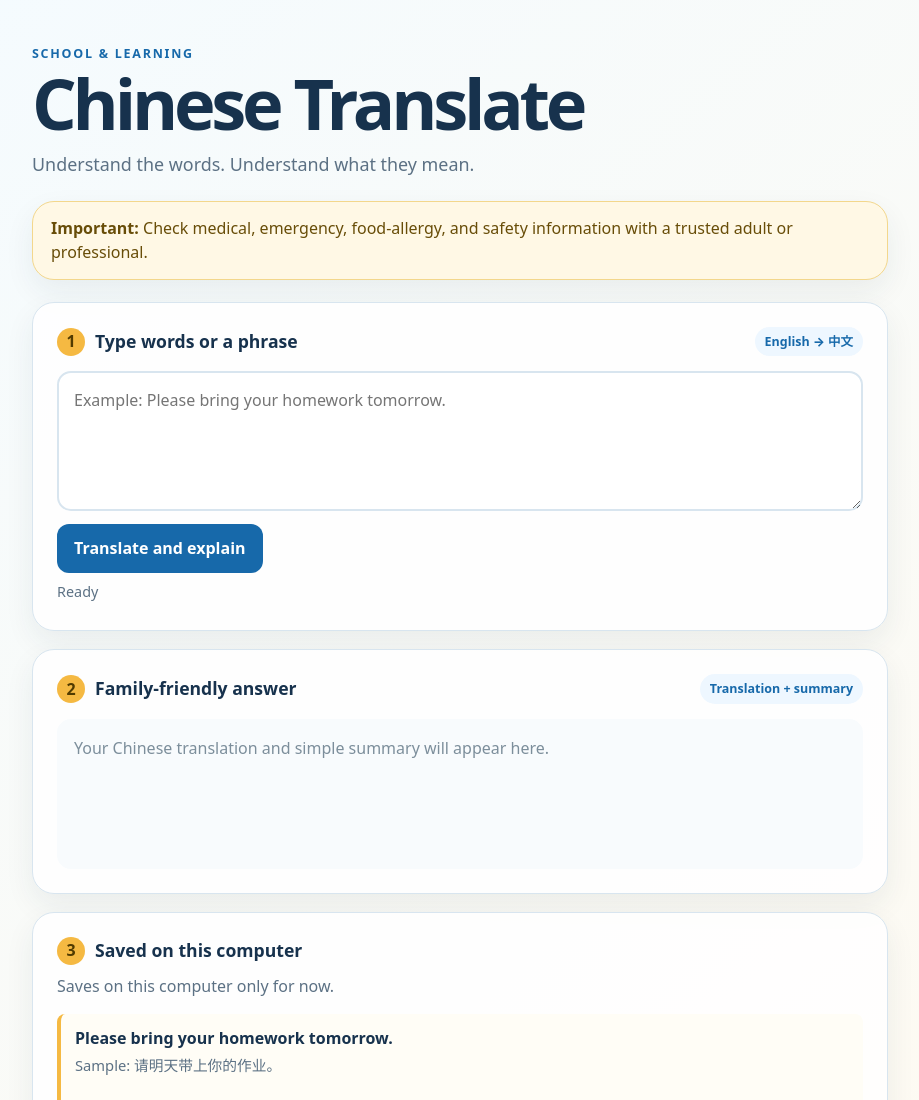
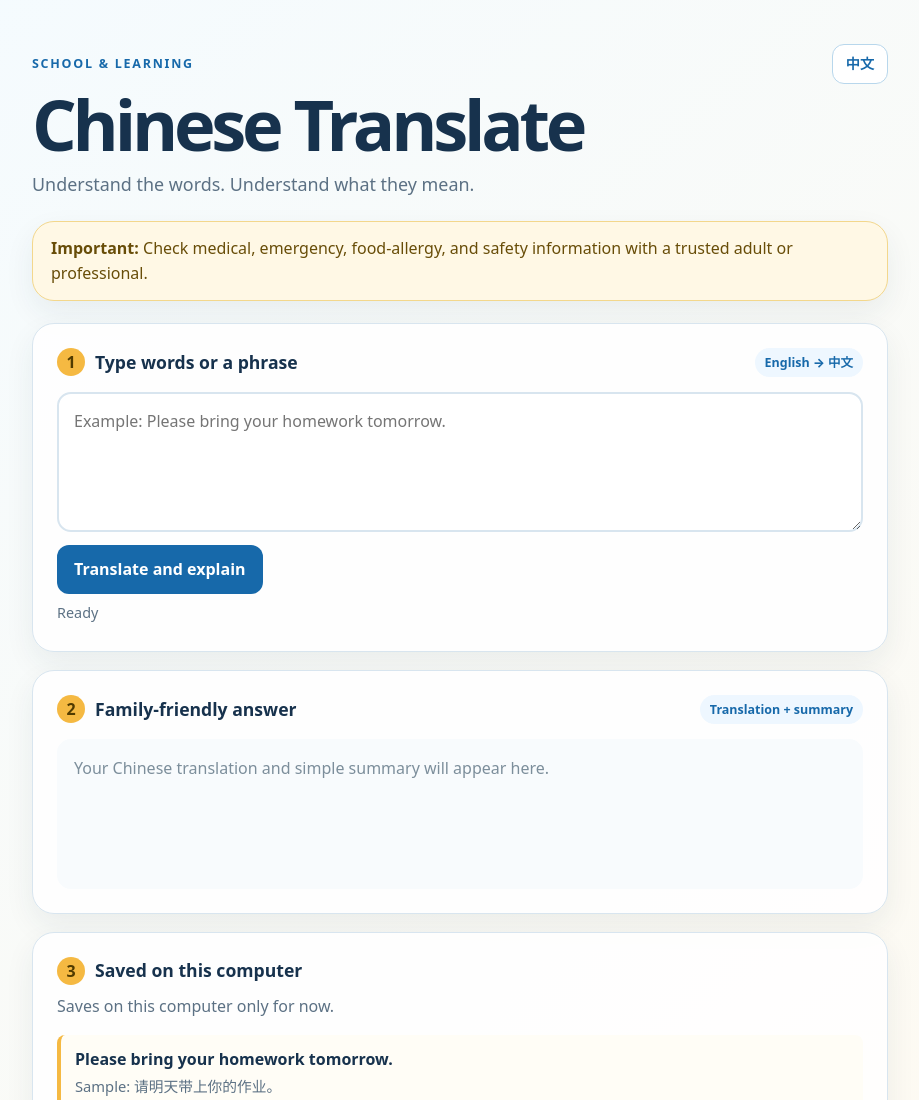
Before and after one commit to Bro-why/Chinese-Translate, a plain HTML site: page index.html in a window 1280 px wide. Shown: the top 1100 px of the page, without its empty margins (180-1099 px from the left). Drawn offline with Linux system fonts and the light colour scheme.

Commit message:
Add English Chinese interface switch

```diff
--- a/app.js
+++ b/app.js
@@ -4,7 +4,47 @@ const secondButton = document.querySelector('#second-button');
 const answer = document.querySelector('#answer');
 const status = document.querySelector('#status');
 const savedList = document.querySelector('#saved-list');
+const languageToggle = document.querySelector('#language-toggle');
 let lastText = '';
+let language = localStorage.getItem('uiLanguage') || 'en';
+
+const words = {
+  en: {
+    eyebrow: 'School & learning', subtitle: 'Understand the words. Understand what they mean.', important: 'Important:',
+    safety: 'Check medical, emergency, food-allergy, and safety information with a trusted adult or professional.',
+    inputTitle: 'Type words or a phrase', direction: 'English → 中文', inputPlaceholder: 'Example: Please bring your homework tomorrow.', inputLabel: 'Words to translate', safetyLabel: 'Safety reminder',
+    translate: 'Translate and explain', ready: 'Ready', inputNeeded: 'Type a word or phrase first.', thinking: 'Thinking…',
+    answerTitle: 'Family-friendly answer', difference: 'Translation + summary', answerPlaceholder: 'Your Chinese translation and simple summary will appear here.',
+    secondVersion: 'Give me a second version', savedTitle: 'Saved on this computer', savedNote: 'Saves on this computer only for now.',
+    tryAgain: 'Please try again.', toggle: '中文', language: 'en', title: 'Chinese Translate',
+  },
+  zh: {
+    eyebrow: '学校与学习', subtitle: '理解这些词，也理解它们的意思。', important: '重要：',
+    safety: '医疗、紧急、食物过敏和安全信息，请向可信任的成年人或专业人士确认。',
+    inputTitle: '输入单词或短语', direction: '英文 → 中文', inputPlaceholder: '例如：请明天带上你的作业。', inputLabel: '要翻译的文字', safetyLabel: '安全提醒',
+    translate: '翻译并解释', ready: '准备好了', inputNeeded: '请先输入单词或短语。', thinking: '思考中…',
+    answerTitle: '适合家庭理解的答案', difference: '翻译 + 总结', answerPlaceholder: '中文翻译和简单总结会显示在这里。',
+    secondVersion: '再给我一个版本', savedTitle: '保存在这台电脑上', savedNote: '目前只保存在这台电脑上。',
+    tryAgain: '请再试一次。', toggle: 'English', language: 'zh', title: '中文翻译',
+  },
+};
+
+function t(key) { return words[language][key]; }
+
+function setLanguage(nextLanguage) {
+  language = nextLanguage;
+  localStorage.setItem('uiLanguage', language);
+  const current = words[language];
+  document.documentElement.lang = current.language;
+  document.title = current.title;
+  document.querySelectorAll('[data-i18n]').forEach(element => { element.textContent = current[element.dataset.i18n]; });
+  document.querySelectorAll('[data-i18n-placeholder]').forEach(element => { element.placeholder = current[element.dataset.i18nPlaceholder]; });
+  document.querySelectorAll('[data-i18n-label]').forEach(element => { element.setAttribute('aria-label', current[element.dataset.i18nLabel]); });
+  document.querySelectorAll('[data-i18n-aria]').forEach(element => { element.setAttribute('aria-label', current[element.dataset.i18nAria]); });
+  languageToggle.textContent = current.toggle;
+  if (answer.classList.contains('empty')) answer.textContent = current.answerPlaceholder;
+  if (status.textContent !== 'Thinking…' && status.textContent !== '思考中…') status.textContent = current.ready;
+}
 
 function showAnswer(text) {
   answer.textContent = text;
@@ -25,10 +65,10 @@ function renderSaved() {
 
 async function translate(secondVersion = false) {
   const text = (secondVersion ? lastText : input.value).trim();
-  if (!text) { status.textContent = 'Type a word or phrase first.'; input.focus(); return; }
+  if (!text) { status.textContent = t('inputNeeded'); input.focus(); return; }
   translateButton.disabled = true;
   secondButton.disabled = true;
-  status.textContent = 'Thinking…';
+  status.textContent = t('thinking');
   try {
     const response = await fetch('/api/translate', {
       method: 'POST',
@@ -41,11 +81,11 @@ async function translate(secondVersion = false) {
     showAnswer(body.answer);
     translateStorage.saveItem({ text, answer: body.answer });
     renderSaved();
-    status.textContent = 'Ready';
+    status.textContent = t('ready');
     secondButton.hidden = false;
   } catch (error) {
     showAnswer(error.message || 'The AI could not answer right now. Please check the internet.');
-    status.textContent = 'Please try again.';
+    status.textContent = t('tryAgain');
   } finally {
     translateButton.disabled = false;
     secondButton.disabled = false;
@@ -55,4 +95,6 @@ async function translate(secondVersion = false) {
 translateButton.addEventListener('click', () => translate(false));
 secondButton.addEventListener('click', () => translate(true));
 input.addEventListener('keydown', event => { if (event.key === 'Enter') translate(false); });
+languageToggle.addEventListener('click', () => setLanguage(language === 'en' ? 'zh' : 'en'));
+setLanguage(language);
 renderSaved();
--- a/index.html
+++ b/index.html
@@ -9,29 +9,29 @@
 <body>
   <main class="app-shell">
     <header>
-      <div class="eyebrow">School & learning</div>
+      <div class="header-row"><div class="eyebrow" data-i18n="eyebrow">School & learning</div><button id="language-toggle" class="language-toggle" type="button">中文</button></div>
       <h1>Chinese Translate</h1>
-      <p class="subtitle">Understand the words. Understand what they mean.</p>
+      <p class="subtitle" data-i18n="subtitle">Understand the words. Understand what they mean.</p>
     </header>
 
-    <section class="safety" aria-label="Safety reminder"><strong>Important:</strong> Check medical, emergency, food-allergy, and safety information with a trusted adult or professional.</section>
+    <section class="safety" data-i18n-aria="safetyLabel" aria-label="Safety reminder"><strong data-i18n="important">Important:</strong> <span data-i18n="safety">Check medical, emergency, food-allergy, and safety information with a trusted adult or professional.</span></section>
 
     <section class="translator-card">
-      <div class="card-heading"><div><span class="step">1</span><h2>Type words or a phrase</h2></div><span class="language-pill">English → 中文</span></div>
-      <textarea id="translation-input" placeholder="Example: Please bring your homework tomorrow." aria-label="Words to translate"></textarea>
-      <button id="translate-button" class="primary">Translate and explain</button>
+      <div class="card-heading"><div><span class="step">1</span><h2 data-i18n="inputTitle">Type words or a phrase</h2></div><span class="language-pill" data-i18n="direction">English → 中文</span></div>
+      <textarea id="translation-input" data-i18n-placeholder="inputPlaceholder" data-i18n-label="inputLabel" placeholder="Example: Please bring your homework tomorrow." aria-label="Words to translate"></textarea>
+      <button id="translate-button" class="primary" data-i18n="translate">Translate and explain</button>
       <div id="status" class="status" role="status">Ready</div>
     </section>
 
     <section class="answer-card">
-      <div class="card-heading"><div><span class="step">2</span><h2>Family-friendly answer</h2></div><span class="difference">Translation + summary</span></div>
-      <div id="answer" class="answer empty">Your Chinese translation and simple summary will appear here.</div>
-      <button id="second-button" class="secondary" hidden>Give me a second version</button>
+      <div class="card-heading"><div><span class="step">2</span><h2 data-i18n="answerTitle">Family-friendly answer</h2></div><span class="difference" data-i18n="difference">Translation + summary</span></div>
+      <div id="answer" class="answer empty" data-i18n="answerPlaceholder">Your Chinese translation and simple summary will appear here.</div>
+      <button id="second-button" class="secondary" hidden data-i18n="secondVersion">Give me a second version</button>
     </section>
 
     <section class="saved-card">
-      <div class="card-heading"><div><span class="step">3</span><h2>Saved on this computer</h2></div></div>
-      <p class="muted">Saves on this computer only for now.</p>
+      <div class="card-heading"><div><span class="step">3</span><h2 data-i18n="savedTitle">Saved on this computer</h2></div></div>
+      <p class="muted" data-i18n="savedNote">Saves on this computer only for now.</p>
       <ul id="saved-list"></ul>
     </section>
   </main>
--- a/styles.css
+++ b/styles.css
@@ -2,7 +2,8 @@
 * { box-sizing: border-box; }
 body { margin: 0; background: linear-gradient(140deg, #f4fbff, #fffaf0); color: var(--ink); font: 16px/1.55 system-ui, -apple-system, Segoe UI, sans-serif; }
 .app-shell { max-width: 900px; margin: 0 auto; padding: 44px 22px 70px; }
-header { margin-bottom: 22px; } .eyebrow { color: var(--blue); font-size: .78rem; font-weight: 800; letter-spacing: .14em; text-transform: uppercase; }
+header { margin-bottom: 22px; } .header-row { display: flex; align-items: center; justify-content: space-between; gap: 14px; } .eyebrow { color: var(--blue); font-size: .78rem; font-weight: 800; letter-spacing: .14em; text-transform: uppercase; }
+.language-toggle { margin: 0; padding: 8px 13px; border: 1px solid #b8d7ec; background: white; color: var(--blue); font-size: .88rem; }
 h1 { margin: 5px 0; font-size: clamp(2.3rem, 7vw, 4.4rem); letter-spacing: -.06em; line-height: 1; } h2 { margin: 0; font-size: 1.1rem; }
 .subtitle { color: var(--muted); font-size: 1.12rem; margin: 12px 0 0; }
 .safety, .translator-card, .answer-card, .saved-card { border: 1px solid var(--line); border-radius: 22px; background: rgba(255,255,255,.88); box-shadow: 0 12px 30px rgba(23,50,77,.07); }
```
